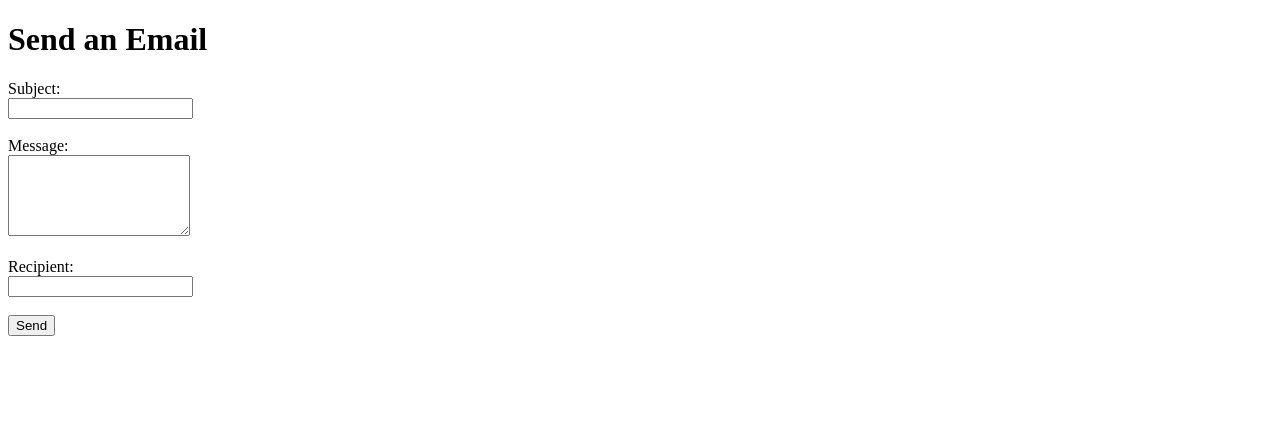
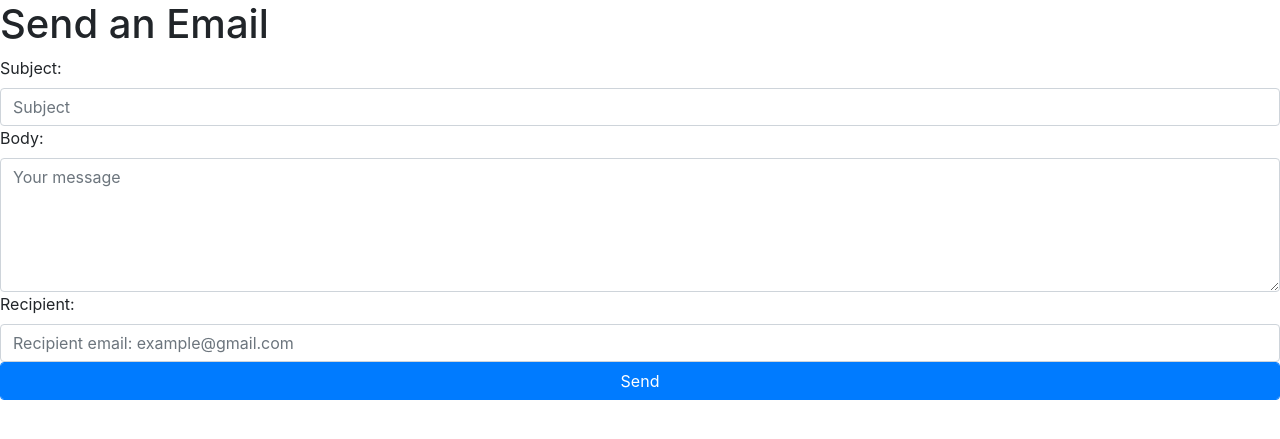
Before and after one commit to ArturrrZ/Django-Redis-Celery, a Django app: page /anon/email/ in a window 1280 px wide. Shown: the top 439 px of the page. Run offline with Django 5.2, Linux system fonts and the light colour scheme; parts of the project's set-up code (start-up, migrations or seed data) failed here and were passed over; some libraries are stand-ins or nearby versions.

Commit message:
add django form

```diff
--- /dev/null
+++ b/newapp/forms.py
@@ -0,0 +1,17 @@
+from django import forms
+
+class EmailForm(forms.Form):
+    subject = forms.CharField(max_length=50, widget=forms.TextInput(attrs={
+        'class': 'form-control',
+        'placeholder': 'Subject'
+    }))
+    body = forms.CharField(widget=forms.Textarea(attrs={
+        'placeholder': 'Your message',
+        'rows':'5',
+        'cols':'10',
+        'class': 'form-control'
+    }))
+    recipient = forms.EmailField(widget=forms.EmailInput(attrs={
+        'placeholder': 'Recipient email: example@gmail.com',
+        'class': 'form-control'
+    }))
--- a/newapp/templates/newapp/anon_email.html
+++ b/newapp/templates/newapp/anon_email.html
@@ -2,29 +2,17 @@
 <html>
 <head>
     <title>Anonymous Email Sender</title>
+    <link href="https://stackpath.bootstrapcdn.com/bootstrap/4.5.2/css/bootstrap.min.css" rel="stylesheet">
 </head>
 <body>
     <h1>Send an Email</h1>
-
     {% if error %}
         <p style="color: red;">{{ error }}</p>
     {% endif %}
-    {% if success %}
-        <p style="color: green;">{{ success }}</p>
-    {% endif %}
-
     <form method="post">
         {% csrf_token %}
-        <label>Subject:</label><br>
-        <input type="text" name="subject"><br><br>
-
-        <label>Message:</label><br>
-        <textarea name="body" rows="5"></textarea><br><br>
-
-        <label>Recipient:</label><br>
-        <input type="email" name="recipient"><br><br>
-
-        <button type="submit">Send</button>
+        {{ form }}  <!-- Отображает форму, включая все поля и их ошибки -->
+        <button type="submit" class="btn btn-primary form-control">Send</button>
     </form>
 </body>
 </html>
--- a/newapp/views.py
+++ b/newapp/views.py
@@ -5,6 +5,7 @@ from django.views.decorators.csrf import csrf_exempt
 from django.core.mail import send_mail
 from .tasks import celery_send
 import re
+from .forms import EmailForm
 
 # Create your views here.
 def home(request):
@@ -29,7 +30,7 @@ def anon_email_old(request):
         return HttpResponse("Sending...")
     return render(request, "newapp/anon_email.html")
 
-def anon_email(request):
+def anon_email_without_form(request):
     if request.method == 'POST':
         subject = request.POST.get("subject", "").strip()
         body = request.POST.get("body", "").strip()
@@ -48,4 +49,22 @@ def anon_email(request):
             "success": "Email has been sent"
         })
 
-    return render(request, "newapp/anon_email.html")
+    return render(request, "newapp/anon_email_without_form.html")
+
+def anon_email(request):
+    form = EmailForm()
+    if request.method == 'POST':
+        form = EmailForm(request.POST)
+        if form.is_valid():
+            # Form is valid, handle the email sending
+            subject = form.cleaned_data['subject']
+            body = form.cleaned_data['body']
+            recipient = form.cleaned_data['recipient']
+
+            # Call the Celery task to send the email
+            celery_send.delay(subject, body, recipient)
+            return HttpResponse("Sending...")
+        else:
+            # If the form is invalid, re-render the form with error messages
+            return render(request, "newapp/anon_email.html", {'form': form, 'error': 'Please correct the errors below.'})
+    return render(request, "newapp/anon_email.html", {'form':form})
```
Also changed, not shown: newapp/templates/newapp/anon_email_without_form.html (added, +30 -0 lines), 4 other files.
